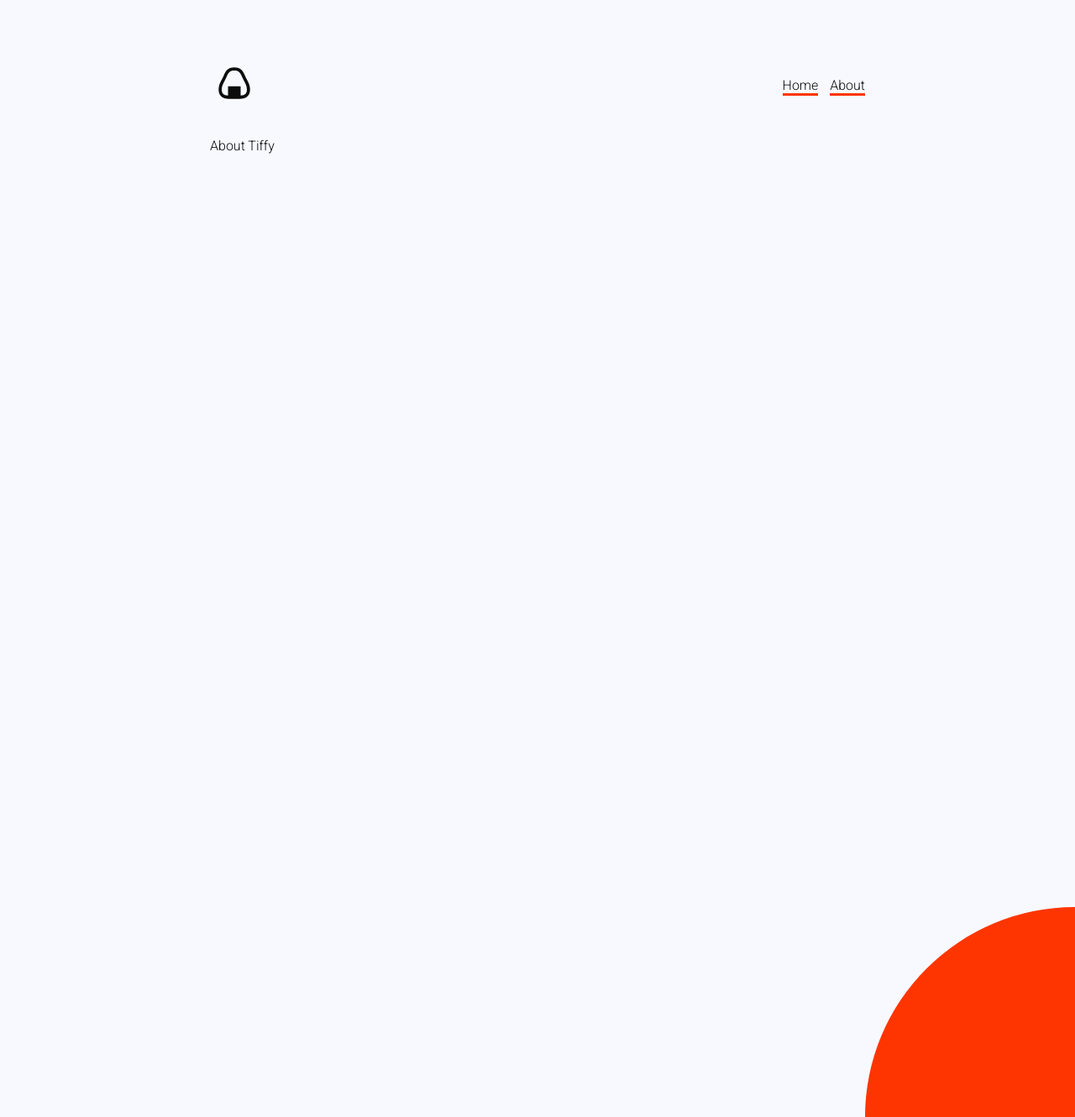
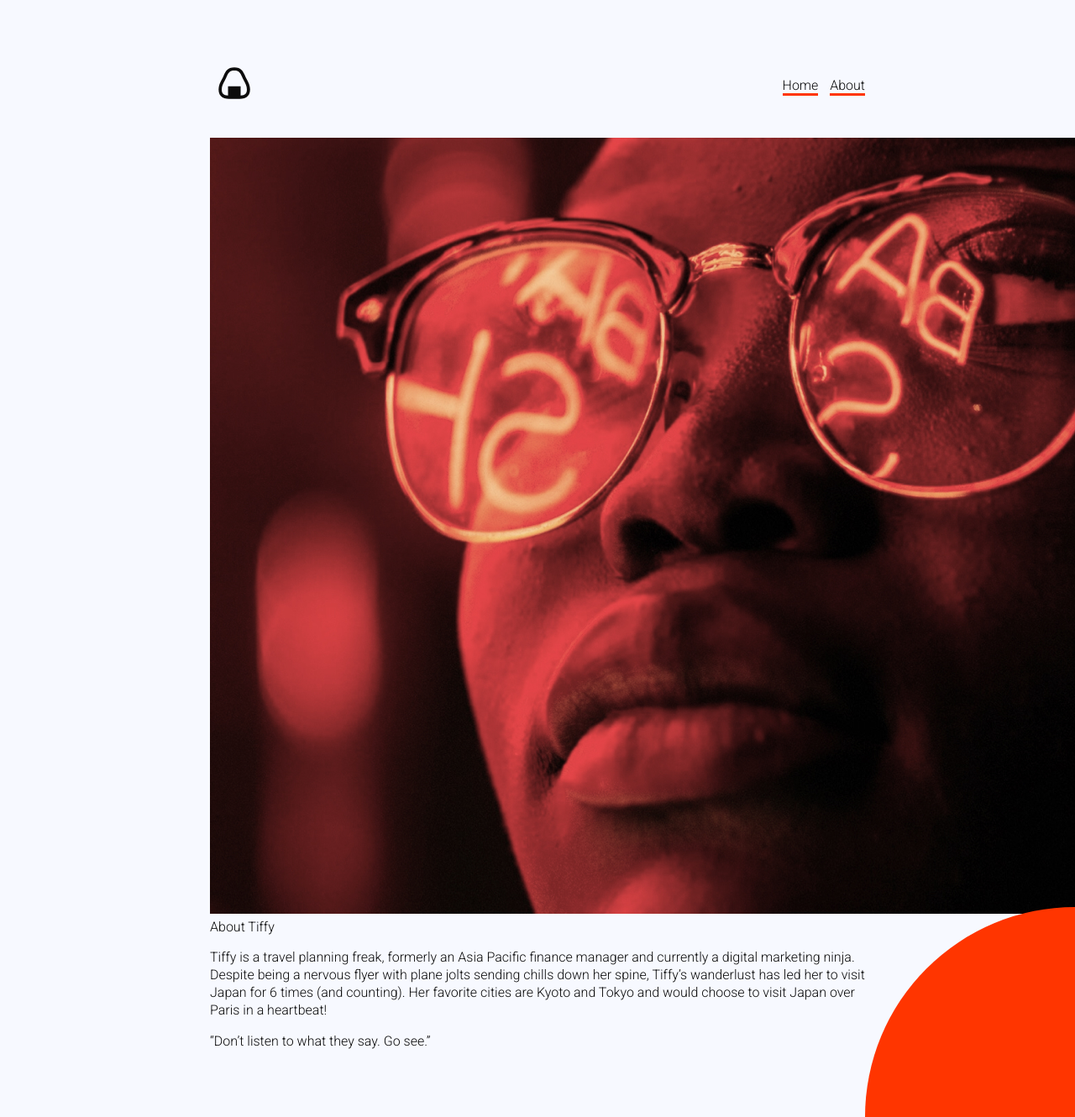
Before and after one commit to rebeccahaf/anightinjapan, a Jekyll site: the page built from about.markdown, in a window 1280 px wide and 1330 px high. Shown: the whole window at 84% size. Built offline with Jekyll 4.4.1, drawn with Linux system fonts in a browser that asks for light colours.

Commit message:
Updated About

```diff
--- a/about.markdown
+++ b/about.markdown
@@ -4,4 +4,9 @@ permalink: "/about/"
 layout: default
 ---
 
+![about.jpg](/uploads/about.jpg)
 About Tiffy
+
+Tiffy is a travel planning freak, formerly an Asia Pacific finance manager and currently a digital marketing ninja. Despite being a nervous flyer with plane jolts sending chills down her spine, Tiffy’s wanderlust has led her to visit Japan for 6 times (and counting). Her favorite cities are Kyoto and Tokyo and would choose to visit Japan over Paris in a heartbeat!
+
+“Don't listen to what they say. Go see.”
```
